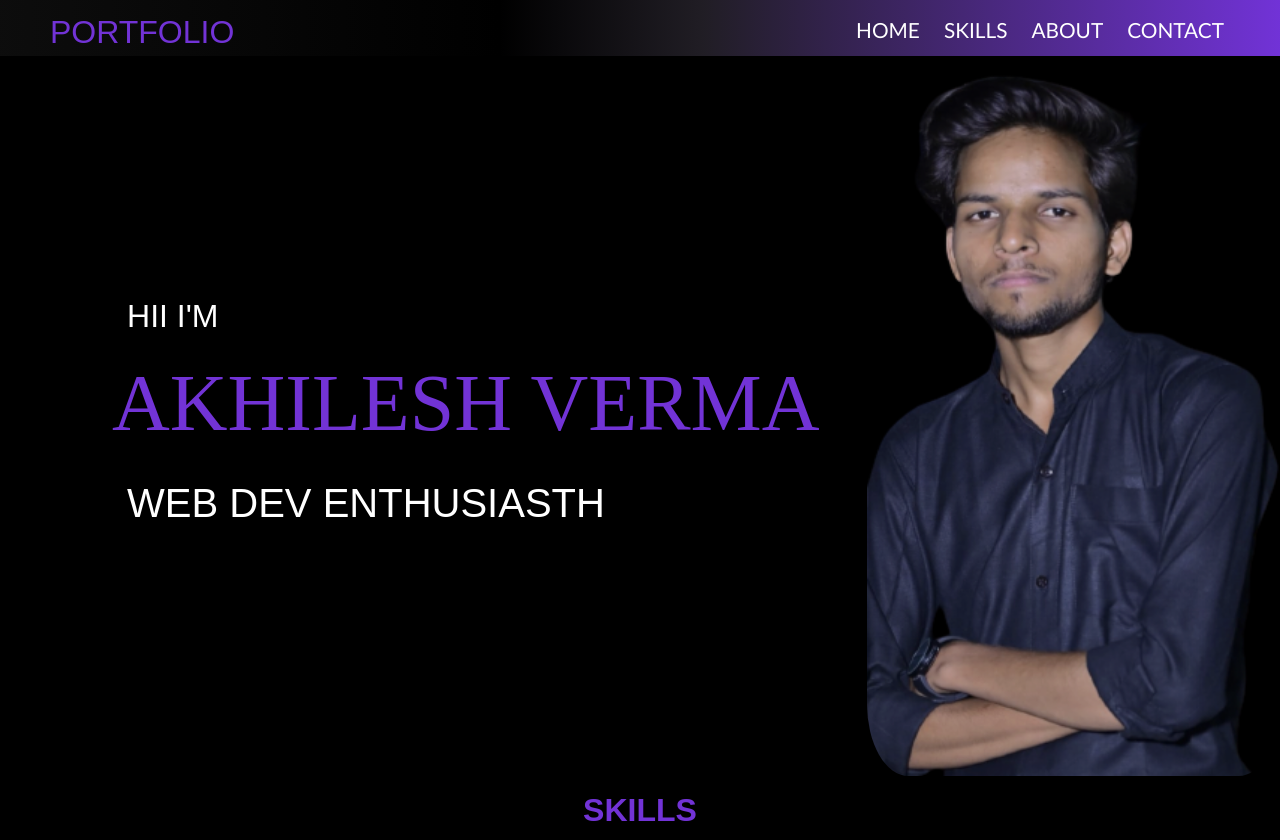
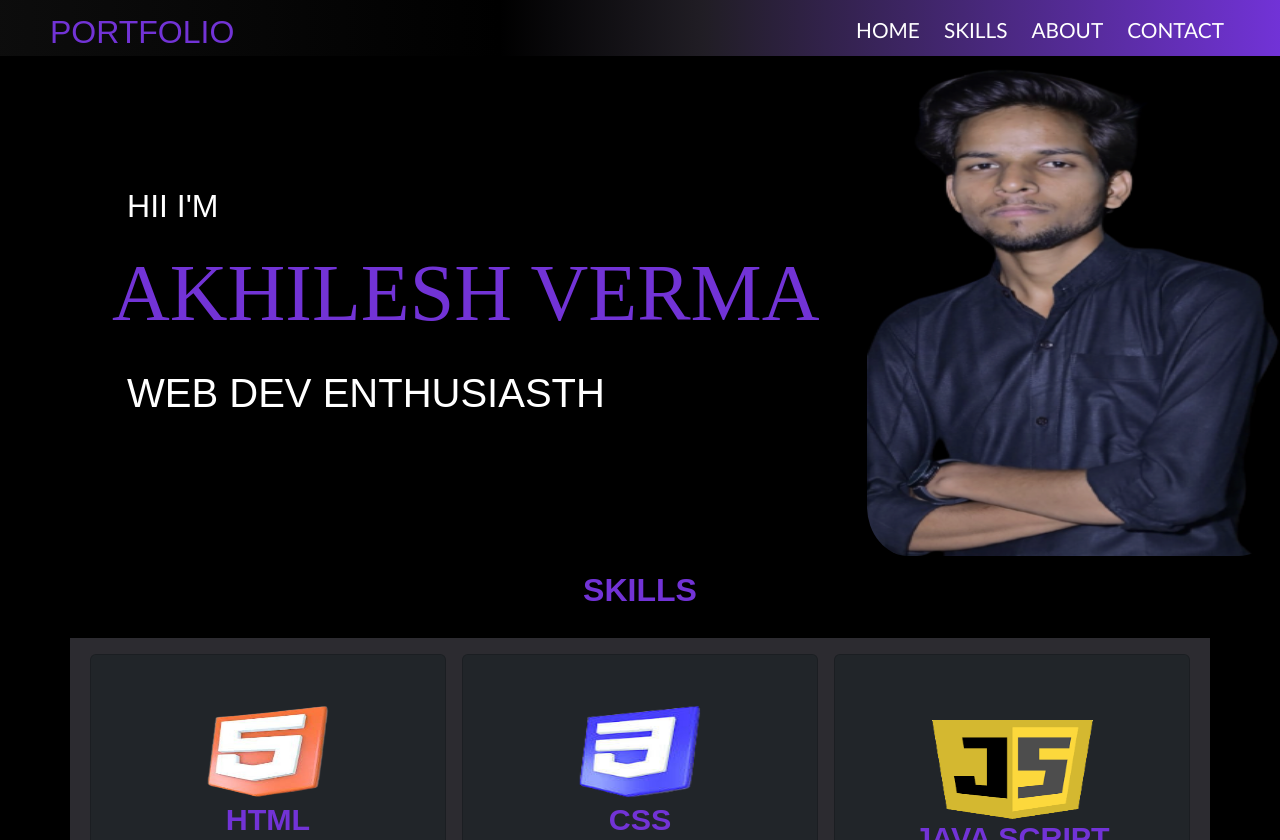
Before and after one commit to akhileshverma92/portfolio, a plain HTML site: page index.html in a window 1280 px wide. Shown: the top 840 px of the page. Drawn offline with nearby package versions, Linux system fonts and the light colour scheme.

Commit message:
Update style.css

```diff
--- a/style.css
+++ b/style.css
@@ -60,7 +60,7 @@
     .containerf{
 
         background-color: rgb(0, 0, 0);
-        height: 90vh;
+        height: 500px;
         width: 100vw;
         display: flex;
         flex-direction: row;
```
